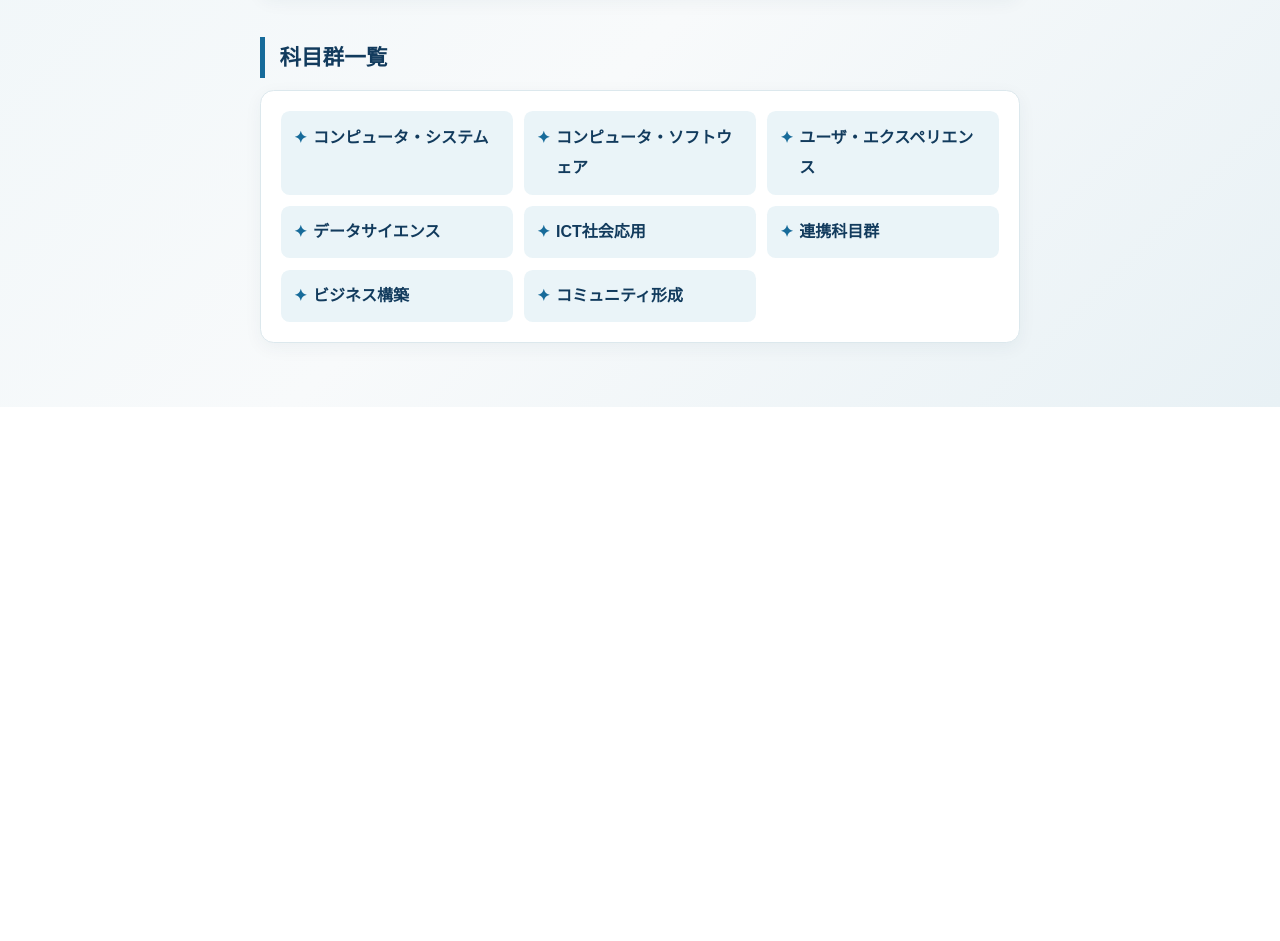
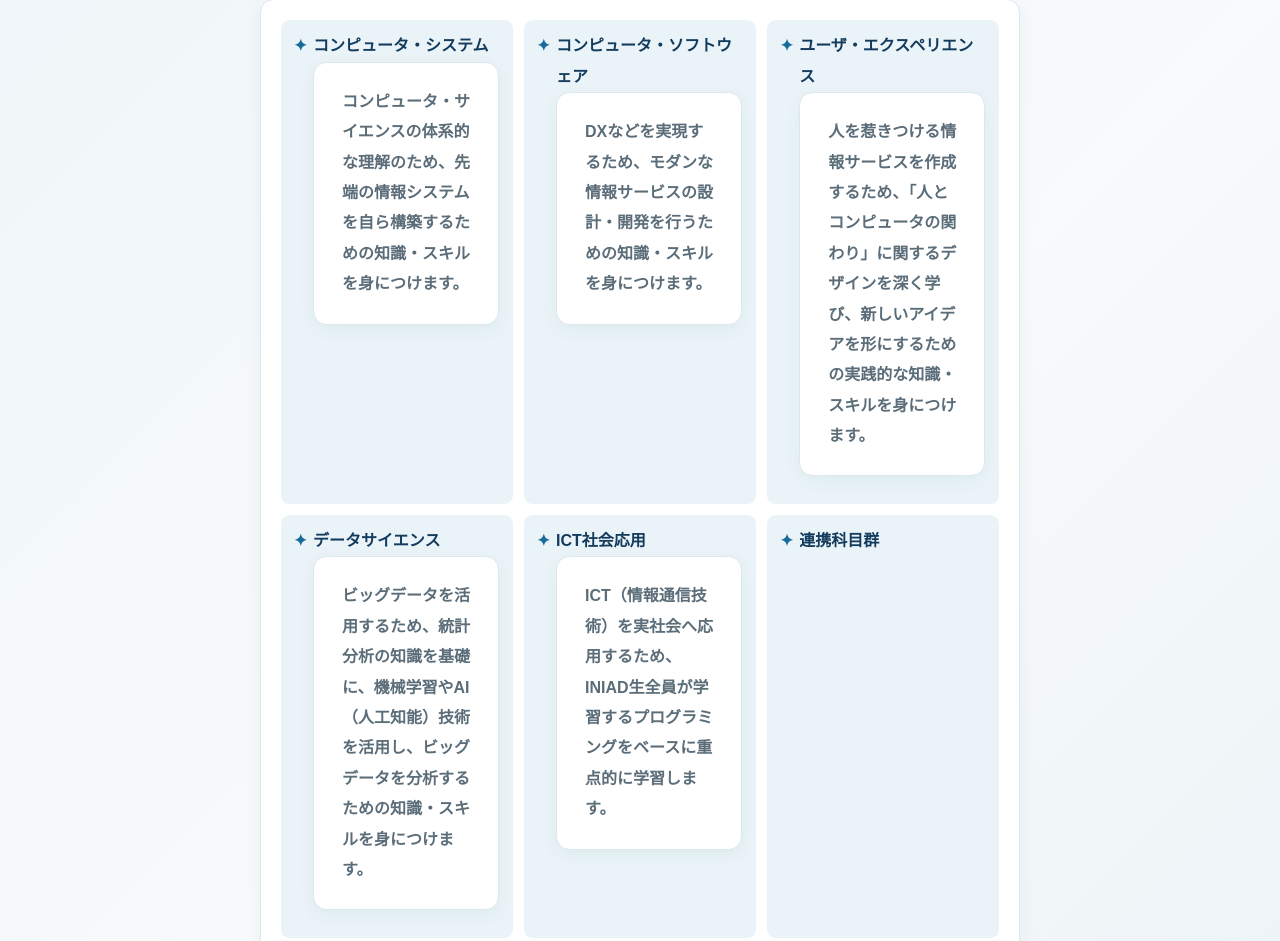
Before and after one commit to s15402600671/iniad-intro, a plain HTML site: page index.html in a window 1280 px wide. Shown: the part 516-1457 px from the top of the page. Before the commit the page ends 923 px from the top, so only its background shows below. Drawn offline with Linux system fonts and the light colour scheme.

Commit message:
Add descriptions to course groups

```diff
--- a/index.html
+++ b/index.html
@@ -9,17 +9,38 @@
   <body>
     <h1>INIADの紹介</h1>
     <h2>概要</h2>
-    <p>INIADは"Information Networking for Innovation And Design"の略で、日本語では情報連携学部と言います。<br>INIADはコンピュータサイエンス（情報科学）を基本的な最重要科目として学び、それを応用展開していくことのできる人間を育てるという考えのもと、2017年4月に創設された学部です。<br>INIADでは入学直後から、世界中で使われているプログラミング言語「Python」を学びます。さらに、ソースプログラム管理システム「Git」を用いて、プログラムを管理する方法も学びます。</p>
+    <p>INIADは"Information Networking for Innovation And Design"の略で、日本語では情報連携学部と言います。<br>INIADはコンピュータサイエンス（情報科学）を��[...]</p>
     <h2>科目群一覧</h2>
     <ul>
-      <li>コンピュータ・システム</li>
-      <li>コンピュータ・ソフトウェア</li>
-      <li>ユーザ・エクスペリエンス</li>
-      <li>データサイエンス</li>
-      <li>ICT社会応用</li>
+      <li>
+        <strong>コンピュータ・システム</strong>
+        <p>コンピュータ・サイエンスの体系的な理解のため、先端の情報システムを自ら構築するための知識・スキルを身につけます。</p>
+      </li>
+      <li>
+        <strong>コンピュータ・ソフトウェア</strong>
+        <p>DXなどを実現するため、モダンな情報サービスの設計・開発を行うための知識・スキルを身につけます。</p>
+      </li>
+      <li>
+        <strong>ユーザ・エクスペリエンス</strong>
+        <p>人を惹きつける情報サービスを作成するため、「人とコンピュータの関わり」に関するデザインを深く学び、新しいアイデアを形にするための実践的な知識・スキルを身につけます。</p>
+      </li>
+      <li>
+        <strong>データサイエンス</strong>
+        <p>ビッグデータを活用するため、統計分析の知識を基礎に、機械学習やAI（人工知能）技術を活用し、ビッグデータを分析するための知識・スキルを身につけます。</p>
+      </li>
+      <li>
+        <strong>ICT社会応用</strong>
+        <p>ICT（情報通信技術）を実社会へ応用するため、INIAD生全員が学習するプログラミングをベースに重点的に学習します。</p>
+      </li>
       <li>連携科目群</li>
-      <li>ビジネス構築</li>
-      <li>コミュニティ形成</li>
+      <li>
+        <strong>ビジネス構築</strong>
+        <p>インターネットを活用してビジネスを行うため、何度でも挑戦するマインドを持ち、チームを束ねて、新しいICTビジネスを構築することのできる人材を育成します。</p>
+      </li>
+      <li>
+        <strong>コミュニティ形成</strong>
+        <p>社会における豊かなくらしを実現するため、ICTを活用した地域・コミュニティ形成の基本的な考え方を身につけることができます。</p>
+      </li>
     </ul>
   </body>
 </html>
```
